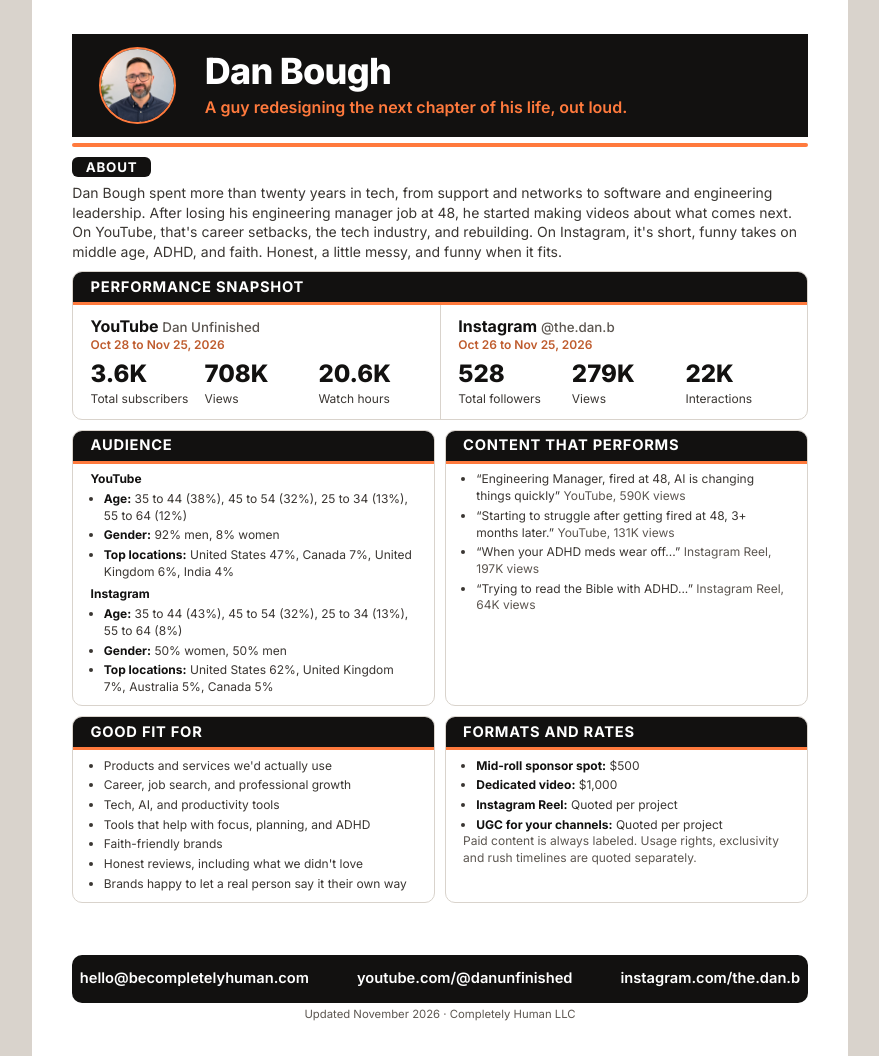
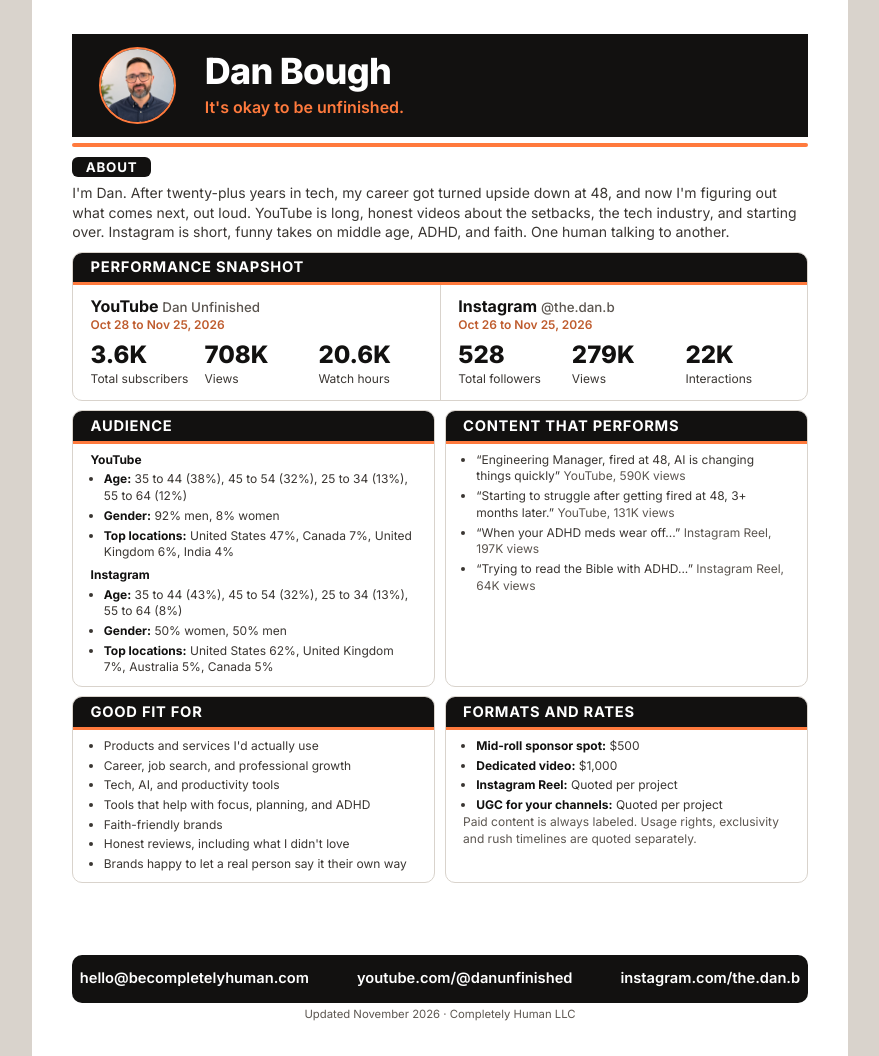
Before and after one commit to dbough/becompletelyhuman.com, a Jekyll site: the page built from media-kit/one-sheet/index.html, in a window 1280 px wide. Shown: the whole page, without its empty margins (200-1079 px from the left). Built offline with Jekyll 4.4.1, drawn with Linux system fonts in a browser that asks for light colours.

Commit message:
Voice pass on Content Creation, media kit and PDF: first person, Dan's own words
New tagline (It's okay to be unfinished.), first-person bio plus a shorter
one for the PDF, 'career turned upside down' wording, first-person offers,
fit list, process and CTAs. CLAUDE.md pronoun rule updated.

Co-Authored-By: Claude Sonnet 5.5 <noreply@anthropic.com>
Claude-Session: https://claude.ai/code/session_01FtJnZsYneABPk6sxffEzGe

```diff
--- a/_data/mediakit.yml
+++ b/_data/mediakit.yml
@@ -33,16 +33,23 @@
 
 updated: 2026-11-25
 
-# Third person, a few short sentences. This is the first thing a brand reads.
+# First person, a few short sentences. This is the first thing a brand reads.
+# `bio_short` is the version on the one-page PDF.
 name: Dan Bough
-tagline: A guy redesigning the next chapter of his life, out loud.
+tagline: It's okay to be unfinished.
 bio: >-
-  Dan Bough spent more than twenty years in tech, from support and networks
-  to software and engineering leadership. After losing his engineering
-  manager job at 48, he started making videos about what comes next. On
-  YouTube, that's career setbacks, the tech industry, and rebuilding. On
-  Instagram, it's short, funny takes on middle age, ADHD, and faith.
-  Honest, a little messy, and funny when it fits.
+  I'm Dan. After twenty-plus years in tech, from support and networks to
+  software and engineering leadership, my career got turned upside down at
+  48. Now I'm figuring out what comes next, out loud. On YouTube that's
+  long, honest videos about the setbacks, the tech industry, and starting
+  over. On Instagram it's short, funny takes on middle age, ADHD, and
+  faith. One human talking to another.
+bio_short: >-
+  I'm Dan. After twenty-plus years in tech, my career got turned upside
+  down at 48, and now I'm figuring out what comes next, out loud. YouTube
+  is long, honest videos about the setbacks, the tech industry, and
+  starting over. Instagram is short, funny takes on middle age, ADHD, and
+  faith. One human talking to another.
 
 # Three big numbers at the top of the page and on /content-creation/.
 highlights:
@@ -76,7 +83,7 @@ channels:
         value: 20.6K
     note: >-
       Honest, long-form videos about career setbacks, the tech industry, and
-      rebuilding after mid-career disruption. People watch about 4 minutes
+      starting over after a career gets turned upside down. People watch about 4 minutes
       of each video on average, around a third of it.
     context: >-
       Most of the recent views come from two videos that took off (listed
@@ -161,7 +168,7 @@ offers:
   - title: Mid-roll sponsor spot
     icon: video
     price: $500
-    text: A 60 to 90 second spot in the middle of a Dan Unfinished video, in Dan's own words and clearly labeled as sponsored.
+    text: A 60 to 90 second spot in the middle of a Dan Unfinished video, in my own words and clearly labeled as sponsored.
   - title: Dedicated video
     icon: camera
     price: $1,000
@@ -206,15 +213,15 @@ samples:
 partners: []
 
 fit_yes:
-  - Products and services we'd actually use
+  - Products and services I'd actually use
   - Career, job search, and professional growth
   - Tech, AI, and productivity tools
   - Tools that help with focus, planning, and ADHD
   - Faith-friendly brands
-  - Honest reviews, including what we didn't love
+  - Honest reviews, including what I didn't love
   - Brands happy to let a real person say it their own way
 fit_no:
-  - Anything we haven't tried or wouldn't recommend
+  - Anything I haven't tried or wouldn't recommend
   - Scripts to read word for word
   - Hidden sponsorships. Paid content is always labeled
   - Gambling, get-rich-quick offers and similar
@@ -223,12 +230,12 @@ process:
   - title: Say hello
     text: Email a short brief or just the idea. No formal pitch needed.
   - title: Fit check
-    text: We try the product and tell you honestly whether it's a fit.
+    text: I try the product and tell you honestly whether it's a fit.
   - title: Agree on the details
     text: Format, usage rights, price and timing, in writing before any work starts.
   - title: Outline and review
-    text: We share the key points for your approval. They're talking points, not a script.
+    text: I share the key points for your approval. They're talking points, not a script.
   - title: Make it, post it, report back
-    text: You see a draft first. After it goes live, we send the results.
+    text: You see a draft first. After it goes live, I send the results.
 
 contact_subject: Partnership inquiry
--- a/media-kit/index.html
+++ b/media-kit/index.html
@@ -159,7 +159,7 @@ noindex: true
     <div class="container">
       <header class="section__header">
         <p class="eyebrow">Past partners</p>
-        <h2 id="partners-title">Brands we've worked with.</h2>
+        <h2 id="partners-title">Brands I've worked with.</h2>
       </header>
       <ul class="partner-list">
         {%- for p in kit.partners %}
@@ -174,7 +174,7 @@ noindex: true
     <div class="container">
       <header class="section__header">
         <p class="eyebrow">Brand fit</p>
-        <h2 id="fit-title">What we will and won't promote.</h2>
+        <h2 id="fit-title">What I will and won't promote.</h2>
       </header>
 
       <div class="split">
@@ -219,10 +219,10 @@ noindex: true
   {% include pillar-cta.html
      eyebrow="Work together"
      title="Let's work together."
-     text="Send a short note about what you have in mind. We'll reply with a fit check and next steps."
+     text="Send a short note about what you have in mind. I'll reply with a fit check and next steps."
      button_label="Ask about content creation"
      button_href="/?topic=Content+Creation#contact"
-     alt_text="Or reach us at"
+     alt_text="Or reach me at"
      email_subject=kit.contact_subject %}
 
 </div>
--- a/media-kit/one-sheet/index.html
+++ b/media-kit/one-sheet/index.html
@@ -26,7 +26,7 @@ body_class: onesheet
 
   <section class="sheet__about" aria-labelledby="s-about">
     <h2 id="s-about" class="sheet__tag">About</h2>
-    <p>{{ kit.bio }}</p>
+    <p>{{ kit.bio_short | default: kit.bio }}</p>
   </section>
 
   <section class="sheet__box" aria-labelledby="s-perf">
```
Also changed, not shown: CLAUDE.md (+2 -1 lines), content-creation/index.html (+7 -8 lines).
